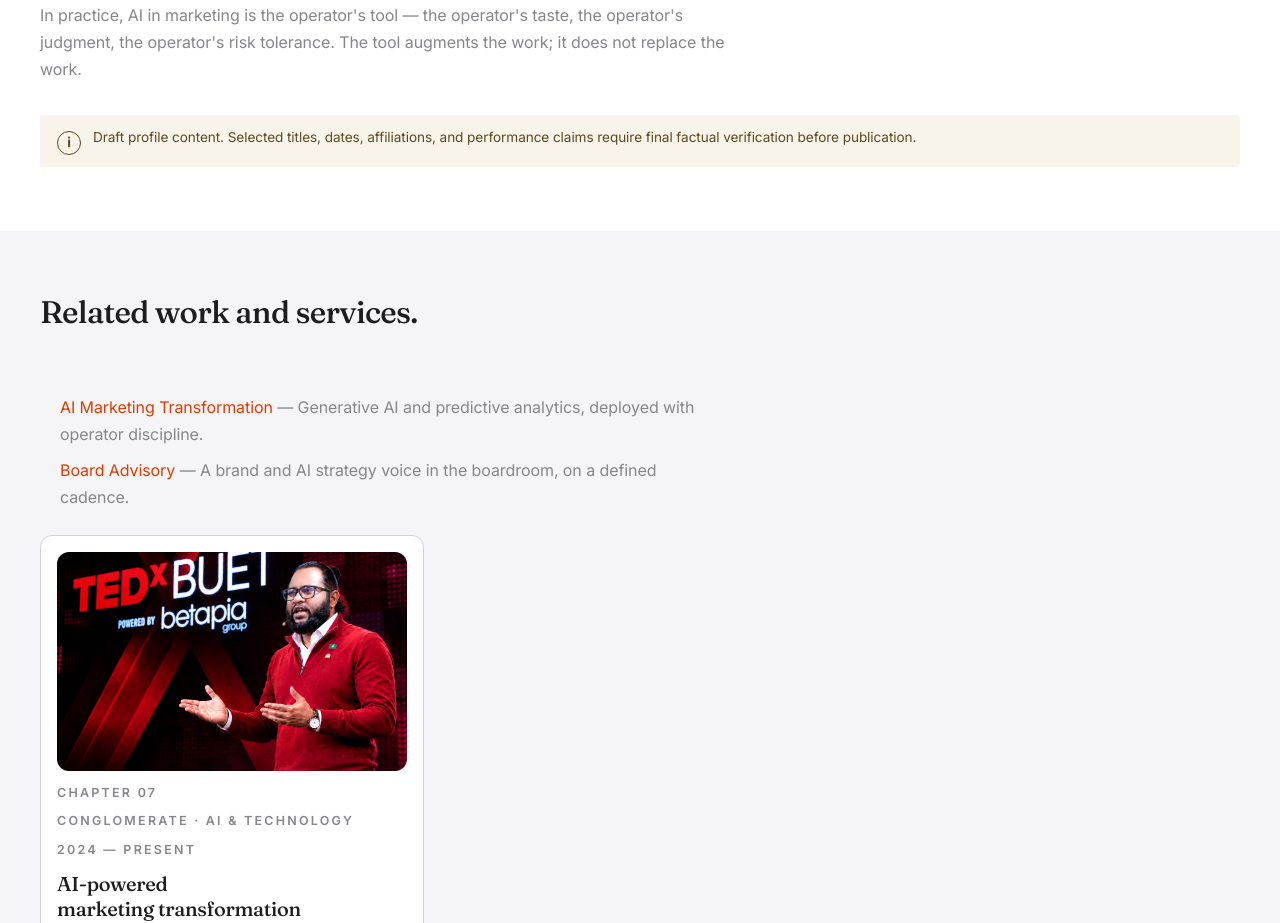
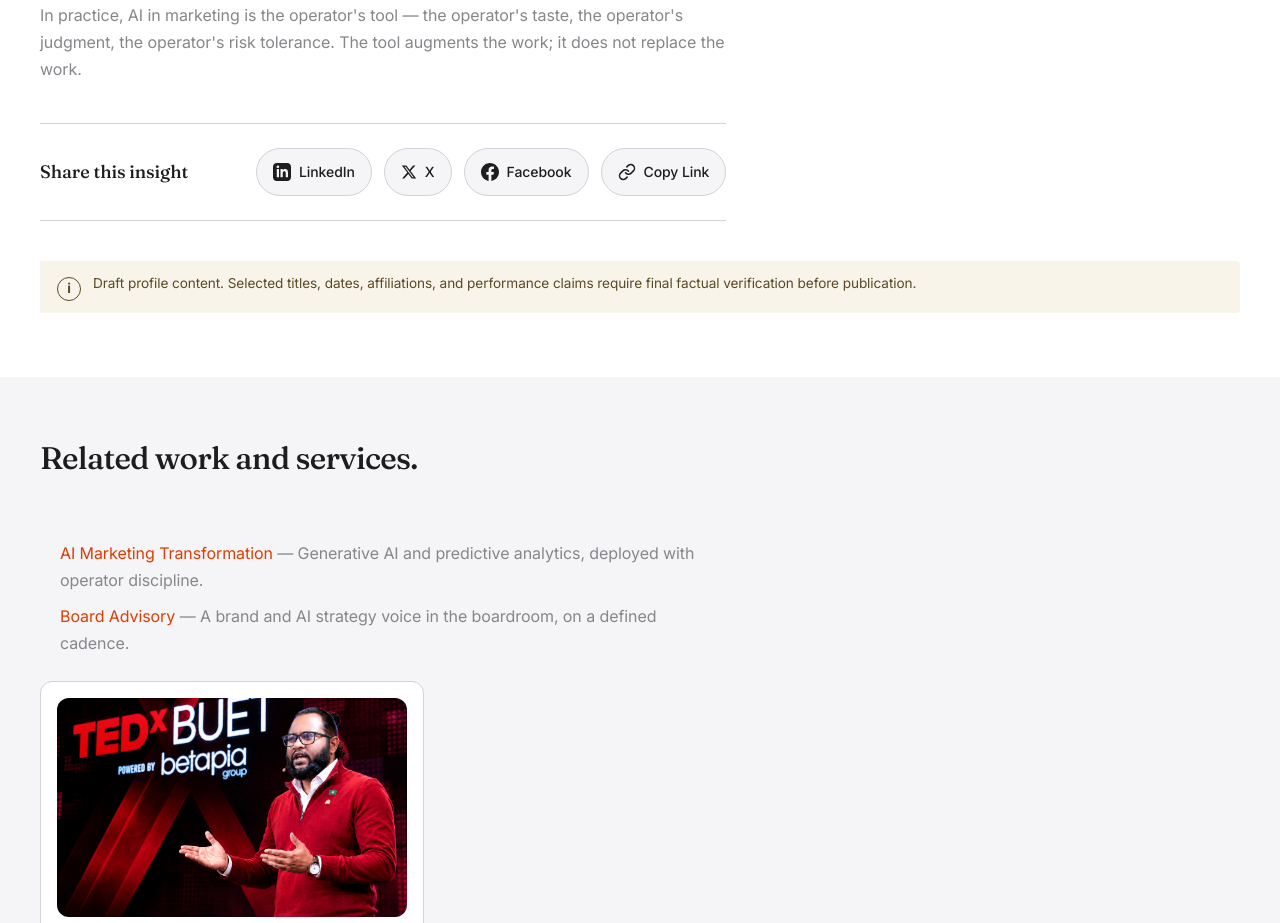
Before and after one commit to nibir404/portfolio-CMO, a Next.js app: page /insights/ai-in-marketing-is-a-craft-tool in a window 1280 px wide. Shown: the part 1760-2683 px from the top of the page. Built offline with nearby package versions, Linux system fonts and the light colour scheme.

Commit message:
feat: implement and integrate social ShareButtons component into insight pages

```diff
--- a/src/app/insights/[slug]/page.tsx
+++ b/src/app/insights/[slug]/page.tsx
@@ -23,6 +23,8 @@ import { formatDate } from "@/lib/format";
 import { buildPageMetadata } from "@/lib/metadata";
 import { articleSchema, breadcrumbSchema } from "@/lib/schema";
 import { JsonLd } from "@/components/seo/JsonLd";
+import { ShareButtons } from "@/components/ui/ShareButtons";
+import { site } from "@/content/site";
 
 type Params = { slug: string };
 
@@ -144,6 +146,10 @@ export default function InsightDetailPage({ params }: { params: Params }) {
               </section>
             ))}
           </Prose>
+          <ShareButtons
+            url={`${site.origin}${insight.seo.path}`}
+            title={insight.title}
+          />
           {insight.verificationStatus !== "verified" ? (
             <div style={{ marginTop: "2rem" }}>
               <DraftClaimNotice />
--- /dev/null
+++ b/src/components/ui/ShareButtons.tsx
@@ -0,0 +1,146 @@
+"use client";
+
+import { useState } from "react";
+
+type ShareButtonsProps = {
+  url: string;
+  title: string;
+};
+
+export function ShareButtons({ url, title }: ShareButtonsProps) {
+  const [copied, setCopied] = useState(false);
+
+  const handleCopy = async () => {
+    try {
+      await navigator.clipboard.writeText(url);
+      setCopied(true);
+      setTimeout(() => setCopied(false), 2000);
+    } catch (err) {
+      console.error("Failed to copy link: ", err);
+    }
+  };
+
+  const encodedUrl = encodeURIComponent(url);
+  const encodedTitle = encodeURIComponent(title);
+
+  const shareLinks = [
+    {
+      name: "LinkedIn",
+      href: `https://www.linkedin.com/sharing/share-offsite/?url=${encodedUrl}`,
+      ariaLabel: "Share this post on LinkedIn",
+      icon: (
+        <svg
+          viewBox="0 0 24 24"
+          width="18"
+          height="18"
+          fill="currentColor"
+          aria-hidden="true"
+          focusable="false"
+        >
+          <path d="M19 0h-14c-2.761 0-5 2.239-5 5v14c0 2.761 2.239 5 5 5h14c2.762 0 5-2.239 5-5v-14c0-2.761-2.238-5-5-5zm-11 19h-3v-11h3v11zm-1.5-12.268c-.966 0-1.75-.79-1.75-1.764s.784-1.764 1.75-1.764 1.75.79 1.75 1.764-.783 1.764-1.75 1.764zm13.5 12.268h-3v-5.604c0-3.368-4-3.113-4 0v5.604h-3v-11h3v1.765c1.396-2.586 7-2.777 7 2.476v6.759z" />
+        </svg>
+      ),
+    },
+    {
+      name: "X",
+      href: `https://x.com/intent/post?url=${encodedUrl}&text=${encodedTitle}`,
+      ariaLabel: "Share this post on X",
+      icon: (
+        <svg
+          viewBox="0 0 24 24"
+          width="16"
+          height="16"
+          fill="currentColor"
+          aria-hidden="true"
+          focusable="false"
+        >
+          <path d="M18.244 2.25h3.308l-7.227 8.26 8.502 11.24H16.17l-5.214-6.817L4.99 21.75H1.68l7.73-8.835L1.254 2.25H8.08l4.713 6.231zm-1.161 17.52h1.833L7.084 4.126H5.117z" />
+        </svg>
+      ),
+    },
+    {
+      name: "Facebook",
+      href: `https://www.facebook.com/sharer/sharer.php?u=${encodedUrl}`,
+      ariaLabel: "Share this post on Facebook",
+      icon: (
+        <svg
+          viewBox="0 0 24 24"
+          width="18"
+          height="18"
+          fill="currentColor"
+          aria-hidden="true"
+          focusable="false"
+        >
+          <path d="M24 12.073c0-6.627-5.373-12-12-12s-12 5.373-12 12c0 5.99 4.388 10.954 10.125 11.854v-8.385H7.078v-3.47h3.047V9.43c0-3.007 1.792-4.669 4.533-4.669 1.312 0 2.686.235 2.686.235v2.953H15.83c-1.491 0-1.956.925-1.956 1.874v2.25h3.328l-.532 3.47h-2.796v8.385C19.612 23.027 24 18.062 24 12.073z" />
+        </svg>
+      ),
+    },
+  ];
+
+  return (
+    <div
+      className="my-10 py-6 border-t border-b border-line flex flex-col sm:flex-row sm:items-center sm:justify-between gap-4 max-w-[var(--reading)]"
+      aria-label="Share options"
+    >
+      <span className="font-display font-medium text-ink text-base md:text-lg">
+        Share this insight
+      </span>
+      <div className="flex flex-wrap gap-3">
+        {shareLinks.map((link) => (
+          <a
+            key={link.name}
+            href={link.href}
+            target="_blank"
+            rel="noopener noreferrer"
+            className="inline-flex items-center gap-2 px-4 py-2 rounded-full border border-line bg-surface hover:bg-canvas hover:border-ink text-ink font-body text-xs md:text-sm font-medium transition-all duration-200 outline-none focus-visible:ring-2 focus-visible:ring-accent focus-visible:ring-offset-2 min-h-[48px] min-w-[48px]"
+            aria-label={link.ariaLabel}
+          >
+            {link.icon}
+            <span>{link.name}</span>
+          </a>
+        ))}
+        <button
+          type="button"
+          onClick={handleCopy}
+          className="inline-flex items-center gap-2 px-4 py-2 rounded-full border border-line bg-surface hover:bg-canvas hover:border-ink text-ink font-body text-xs md:text-sm font-medium transition-all duration-200 outline-none focus-visible:ring-2 focus-visible:ring-accent focus-visible:ring-offset-2 min-h-[48px] min-w-[48px]"
+          aria-label="Copy post link to clipboard"
+        >
+          {copied ? (
+            <svg
+              viewBox="0 0 24 24"
+              width="18"
+              height="18"
+              fill="none"
+              stroke="currentColor"
+              strokeWidth="2.5"
+              strokeLinecap="round"
+              strokeLinejoin="round"
+              aria-hidden="true"
+              focusable="false"
+              className="text-emerald-600 dark:text-emerald-400"
+            >
+              <polyline points="20 6 9 17 4 12" />
+            </svg>
+          ) : (
+            <svg
+              viewBox="0 0 24 24"
+              width="18"
+              height="18"
+              fill="none"
+              stroke="currentColor"
+              strokeWidth="2"
+              strokeLinecap="round"
+              strokeLinejoin="round"
+              aria-hidden="true"
+              focusable="false"
+            >
+              <path d="M10 13a5 5 0 007.54.54l3-3a5 5 0 00-7.07-7.07l-1.72 1.71" />
+              <path d="M14 11a5 5 0 00-7.54-.54l-3 3a5 5 0 007.07 7.07l1.71-1.71" />
+            </svg>
+          )}
+          <span>{copied ? "Link Copied!" : "Copy Link"}</span>
+        </button>
+      </div>
+    </div>
+  );
+}
```
